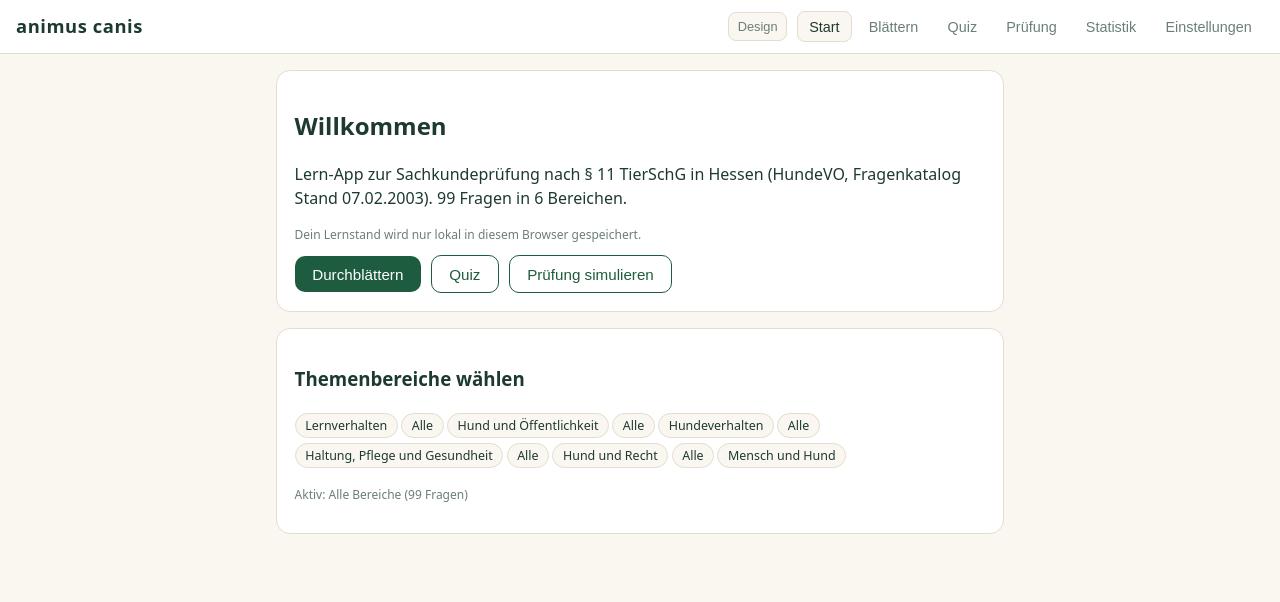
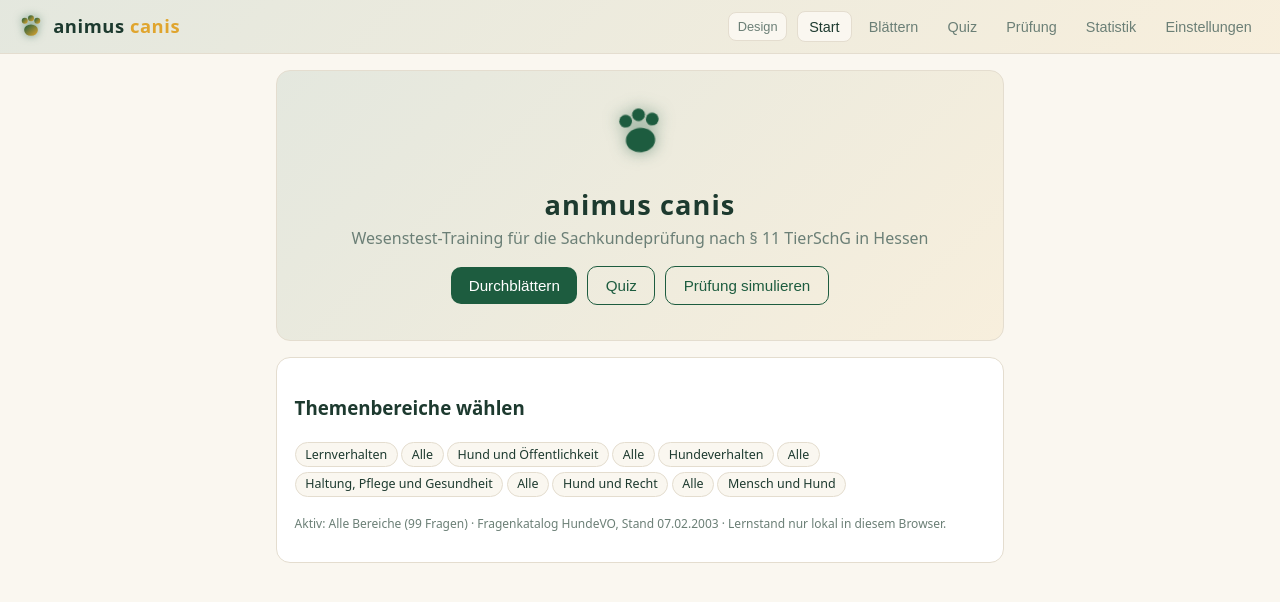
Before and after one commit to MMCodeMystic/animus_canis, a plain HTML site: page index.html in a window 1280 px wide. Drawn offline with Linux system fonts and the light colour scheme.

Commit message:
etwas optik

```diff
--- a/index.html
+++ b/index.html
@@ -9,21 +9,27 @@
   --bg:#faf7f0; --card:#ffffff; --txt:#1d3a2f; --muted:#6b7f76;
   --accent:#1d5c3f; --accent2:#e0a52e; --ok:#2e7d4f; --bad:#b3402e;
   --border:#e4ddcf; --glow:none; --radius:14px;
+  --grad:linear-gradient(135deg,color-mix(in srgb,var(--accent) 10%,var(--bg)),color-mix(in srgb,var(--accent2) 10%,var(--bg)));
 }
 body[data-theme="pastell"]{
   --bg:#fdf6f8; --card:#ffffff; --txt:#5a4a6a; --muted:#9a8bab;
   --accent:#c98bb9; --accent2:#f0c987; --ok:#8fc7a2; --bad:#e5989b;
   --border:#f0e2ee; --glow:none; --radius:18px;
+  --grad:linear-gradient(135deg,#fdeef5,#fef6e7 60%,#eef7f0);
 }
 body[data-theme="dark"]{
   --bg:#1c1e22; --card:#26292f; --txt:#d8e2dc; --muted:#8a9490;
   --accent:#39d98a; --accent2:#e0b341; --ok:#39d98a; --bad:#ff5c7a;
   --border:#34383f; --glow:0 0 10px rgba(57,217,138,.35); --radius:12px;
+  --grad:linear-gradient(135deg,#1f2a24,#232331 55%,#2a2318);
 }
 *{box-sizing:border-box}
 body{margin:0;font-family:system-ui,Segoe UI,sans-serif;background:var(--bg);color:var(--txt);line-height:1.45}
-header{display:flex;align-items:center;gap:.6rem;padding:.7rem 1rem;background:var(--card);border-bottom:1px solid var(--border);position:sticky;top:0;z-index:10}
-header h1{font-size:1.15rem;margin:0;flex:1;letter-spacing:.03em}
+header{display:flex;align-items:center;gap:.6rem;padding:.7rem 1rem;background:var(--grad);border-bottom:1px solid var(--border);position:sticky;top:0;z-index:10}
+.logo{display:flex;align-items:center;gap:.45rem;flex:1;min-width:0}
+.logo svg{width:30px;height:30px;flex:none;filter:drop-shadow(0 0 4px color-mix(in srgb,var(--accent) 55%,transparent))}
+.logo h1{font-size:1.15rem;margin:0;letter-spacing:.03em;white-space:nowrap;overflow:hidden;text-overflow:ellipsis}
+.logo h1 .pawdot{color:var(--accent2)}
 .pawbtn{background:none;border:none;cursor:pointer;padding:.35rem;display:none}
 .pawbtn svg{width:26px;height:26px;fill:var(--accent)}
 nav{display:flex;gap:.3rem;flex-wrap:wrap}
@@ -53,6 +59,19 @@ input[type=number]{width:5.5rem;padding:.45rem;border:1px solid var(--border);bo
 .statbar{height:10px;border-radius:5px;background:var(--bg);overflow:hidden;border:1px solid var(--border)}
 .statbar>div{height:100%;background:var(--ok)}
 .statbar>div.err{background:var(--bad)}
+.hero{background:var(--grad);text-align:center;padding:2.2rem 1.2rem;border-radius:var(--radius);border:1px solid var(--border);margin-bottom:1rem}
+.hero svg{width:64px;height:64px;fill:var(--accent);filter:drop-shadow(0 0 8px color-mix(in srgb,var(--accent) 50%,transparent));animation:heropaw 3s ease-in-out infinite}
+.hero h2{margin:.5rem 0 .2rem;font-size:1.7rem;letter-spacing:.04em}
+.hero p{margin:.2rem 0 1rem;color:var(--muted)}
+@keyframes heropaw{0%,100%{transform:translateY(0) rotate(0)}50%{transform:translateY(-6px) rotate(-6deg)}}
+@keyframes pop{0%{transform:scale(1)}45%{transform:scale(1.035)}100%{transform:scale(1)}}
+@keyframes shake{0%,100%{transform:translateX(0)}25%{transform:translateX(-5px)}55%{transform:translateX(5px)}80%{transform:translateX(-2px)}}
+@keyframes fadein{from{opacity:0;transform:translateY(8px)}to{opacity:1;transform:none}}
+.card{animation:fadein .35s ease}
+.ans.correct{border-color:var(--ok);background:color-mix(in srgb,var(--ok) 14%,var(--bg));animation:pop .4s ease}
+.ans.wrong{border-color:var(--bad);background:color-mix(in srgb,var(--bad) 14%,var(--bg));animation:shake .4s ease}
+.fb-ok{color:var(--ok);font-weight:600;animation:pop .45s ease}
+.fb-bad{color:var(--bad);font-weight:600;animation:shake .45s ease}
 @media(max-width:720px){
   .pawbtn{display:block}
   nav{display:none;position:absolute;top:100%;left:0;right:0;background:var(--card);border-bottom:1px solid var(--border);flex-direction:column;padding:.5rem 1rem}
@@ -65,7 +84,10 @@ input[type=number]{width:5.5rem;padding:.45rem;border:1px solid var(--border);bo
   <button class="pawbtn" id="burger" aria-label="Menü">
     <svg viewBox="0 0 24 24"><circle cx="7" cy="7" r="2.4"/><circle cx="12" cy="5" r="2.4"/><circle cx="17" cy="7" r="2.4"/><ellipse cx="12" cy="14.5" rx="5.5" ry="4.6"/></svg>
   </button>
-  <h1>animus canis</h1>
+  <div class="logo" onclick="setView('start')" style="cursor:pointer">
+    <svg viewBox="0 0 24 24" aria-hidden="true"><defs><linearGradient id="lg" x1="0" y1="0" x2="1" y2="1"><stop offset="0" stop-color="var(--accent)"/><stop offset="1" stop-color="var(--accent2)"/></linearGradient></defs><circle cx="7" cy="7" r="2.4" fill="url(#lg)"/><circle cx="12" cy="5" r="2.4" fill="url(#lg)"/><circle cx="17" cy="7" r="2.4" fill="url(#lg)"/><ellipse cx="12" cy="14.5" rx="5.5" ry="4.6" fill="url(#lg)"/></svg>
+    <h1>animus <span class="pawdot">canis</span></h1>
+  </div>
   <button class="theme" id="themeBtn">Design</button>
   <nav id="nav">
     <button data-v="start" class="active">Start</button>
@@ -230,16 +252,17 @@ function render(){
   if(state.view==="einstellungen")return vEinst();
 }
 function vStart(){
-  app.innerHTML=`<div class="card"><h2>Willkommen</h2>
-  <p>Lern-App zur Sachkundeprüfung nach § 11 TierSchG in Hessen (HundeVO, Fragenkatalog Stand 07.02.2003). ${FRAGEN.length} Fragen in ${Object.keys(KAP).length} Bereichen.</p>
-  <p class="tag">Dein Lernstand wird nur lokal in diesem Browser gespeichert.</p>
-  <div class="row">
+  app.innerHTML=`<div class="hero">
+  <svg viewBox="0 0 24 24"><circle cx="7" cy="7" r="2.4"/><circle cx="12" cy="5" r="2.4"/><circle cx="17" cy="7" r="2.4"/><ellipse cx="12" cy="14.5" rx="5.5" ry="4.6"/></svg>
+  <h2>animus canis</h2>
+  <p>Wesenstest-Training für die Sachkundeprüfung nach § 11 TierSchG in Hessen</p>
+  <div class="row" style="justify-content:center">
   <button class="btn" onclick="setView('blaettern')">Durchblättern</button>
   <button class="btn sec" onclick="setView('quiz')">Quiz</button>
   <button class="btn sec" onclick="setView('pruefung')">Prüfung simulieren</button>
   </div></div>
   <div class="card"><h3>Themenbereiche wählen</h3><p>${renderKat()}</p>
-  <p class="tag">Aktiv: ${state.kat?KAP[state.kat]:"Alle Bereiche"} (${pool().length} Fragen)</p></div>`;
+  <p class="tag">Aktiv: ${state.kat?KAP[state.kat]:"Alle Bereiche"} (${pool().length} Fragen) · Fragenkatalog HundeVO, Stand 07.02.2003 · Lernstand nur lokal in diesem Browser.</p></div>`;
 }
 function vBlaettern(){
   const list=pool();
@@ -263,7 +286,7 @@ function vBlaettern(){
       const correct=sel.size===f.r.length&&[...sel].every(t=>f.r.includes(t));
       record(f.n,correct);
       [...ansDiv.children].forEach((b,idx)=>{const t=opts[idx][0];if(f.r.includes(t))b.classList.add("correct");else if(sel.has(t))b.classList.add("wrong")});
-      document.getElementById("fb").innerHTML=`<p style="color:${correct?"var(--ok)":"var(--bad)"}">${correct?"Richtig":"Nicht ganz"} – richtige Antworten: ${f.r.length}</p>`;
+      document.getElementById("fb").innerHTML=`<p class="${correct?"fb-ok":"fb-bad"}">${correct?"Richtig":"Nicht ganz"} – richtige Antworten: ${f.r.length}</p>`;
     };
   }
   draw();
@@ -284,7 +307,7 @@ function vQuiz(){
       const correct=sel.size===f.r.length&&[...sel].every(t=>f.r.includes(t));
       if(correct)score++;record(f.n,correct);
       [...ansDiv.children].forEach((b,idx)=>{const t=opts[idx][0];if(f.r.includes(t))b.classList.add("correct");else if(sel.has(t))b.classList.add("wrong")});
-      document.getElementById("fb").innerHTML=`<p style="color:${correct?"var(--ok)":"var(--bad)"}">${correct?"Richtig":"Leider falsch"}</p><button class="btn" id="nx">Weiter</button>`;
+      document.getElementById("fb").innerHTML=`<p class="${correct?"fb-ok":"fb-bad"}">${correct?"Richtig":"Leider falsch"}</p><button class="btn" id="nx">Weiter</button>`;
       document.getElementById("nx").onclick=()=>{i++;draw()};
     };
   }
```
